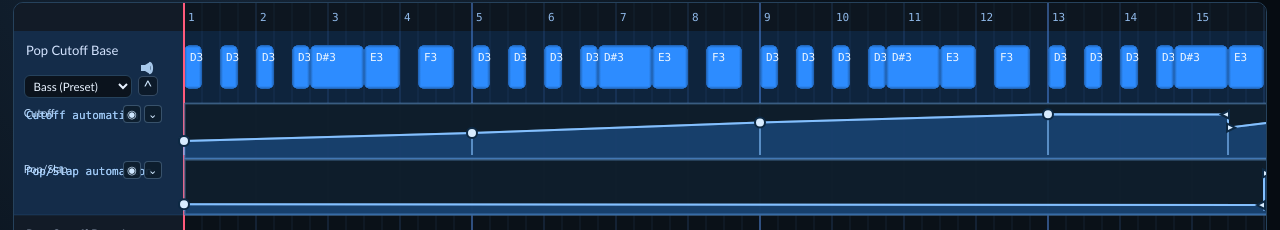
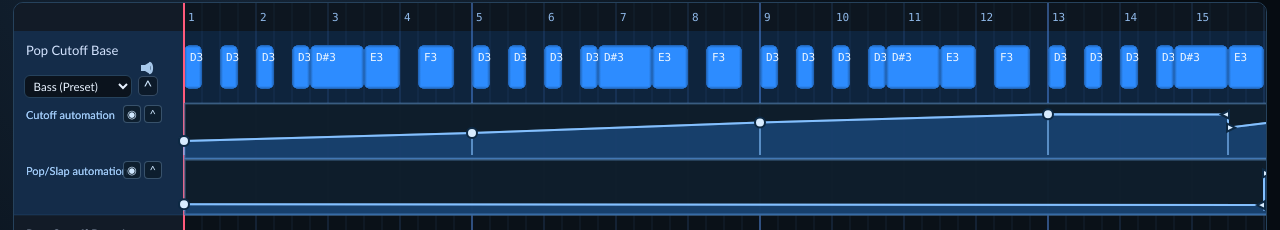
Before and after one commit to eescardo/SynthPlayground, a Next.js app: page / in a window 1280 px wide. Both pictures are taken after a click on the button "Expand macro lanes". Shown: the part 124-354 px from the top of the page. Built offline with nearby package versions, Linux system fonts and the light colour scheme.

Commit message:
[Agent PR] Unify macro lane labels and fix chevron direction

```diff
--- a/app/globals.css
+++ b/app/globals.css
@@ -527,6 +527,10 @@ select {
   gap: 0.35rem;
   pointer-events: auto;
   z-index: 3;
+}
+
+.track-inspector-row.icon-only {
+  justify-content: flex-end;
 }
 
 .track-inspector-row-label {
--- a/src/components/tracks/TrackCanvasChrome.tsx
+++ b/src/components/tracks/TrackCanvasChrome.tsx
@@ -178,8 +178,7 @@ export function TrackHeaderChrome({
             {selected && track.macroPanelExpanded && (
               <>
                 {volumeLane && (
-                  <div className="track-inspector-row" style={{ top: `${layout.y + 72}px` }}>
-                    <span className="track-inspector-row-label">Volume</span>
+                  <div className="track-inspector-row icon-only" style={{ top: `${layout.y + 72}px` }}>
                     <div className="track-inspector-row-actions">
                       <button
                         type="button"
@@ -197,7 +196,7 @@ export function TrackHeaderChrome({
                         aria-label={volumeLane.expanded ? "Collapse lane" : "Expand lane"}
                         onClick={() => trackActions.onToggleTrackVolumeAutomationLane(track.id)}
                       >
-                        {volumeLane.expanded ? "⌄" : "⌃"}
+                        {volumeLane.expanded ? "^" : "v"}
                       </button>
                     </div>
                   </div>
@@ -210,8 +209,7 @@ export function TrackHeaderChrome({
                   }
                   const top = laneLayout.y + 1;
                   return (
-                    <div key={macro.id} className="track-inspector-row" style={{ top: `${top}px` }}>
-                      <span className="track-inspector-row-label" title={macro.name}>{macro.name}</span>
+                    <div key={macro.id} className="track-inspector-row icon-only" style={{ top: `${top}px` }}>
                       <div className="track-inspector-row-actions">
                         {lane ? (
                           <button
@@ -248,7 +246,7 @@ export function TrackHeaderChrome({
                             aria-label={lane.expanded ? "Collapse lane" : "Expand lane"}
                             onClick={() => automationActions.onToggleTrackMacroAutomationLane(track.id, macro.id)}
                           >
-                            {lane.expanded ? "⌄" : "⌃"}
+                            {lane.expanded ? "^" : "v"}
                           </button>
                         )}
                       </div>
--- a/src/components/tracks/trackCanvasAutomationLane.ts
+++ b/src/components/tracks/trackCanvasAutomationLane.ts
@@ -134,7 +134,7 @@ export function renderAutomationLane({
   ctx.strokeStyle = colors.automationLaneBorder;
   ctx.strokeRect(headerWidth + 0.5, laneY + 0.5, width - headerWidth - 1, height - 1);
   ctx.fillStyle = colors.automationLabel;
-  ctx.font = "11px ui-monospace, SFMono-Regular, Menlo, monospace";
+  ctx.font = "11px 'Trebuchet MS', 'Segoe UI', sans-serif";
   ctx.fillText(`${macroName} automation`, 12, laneY + Math.min(16, height - 6));
 
   if (expanded) {
@@ -303,7 +303,7 @@ export function renderFixedLane({
   ctx.strokeStyle = colors.automationLaneBorder;
   ctx.strokeRect(headerWidth + 0.5, laneY + 0.5, width - headerWidth - 1, height - 1);
   ctx.fillStyle = colors.automationLabel;
-  ctx.font = "11px ui-monospace, SFMono-Regular, Menlo, monospace";
+  ctx.font = "11px 'Trebuchet MS', 'Segoe UI', sans-serif";
   ctx.fillText(`${name} fixed`, 12, laneY + Math.min(16, height - 6));
 
   ctx.strokeStyle = colors.automationLaneBorder;
```
